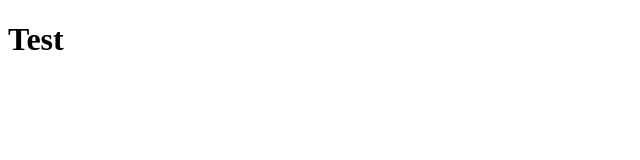
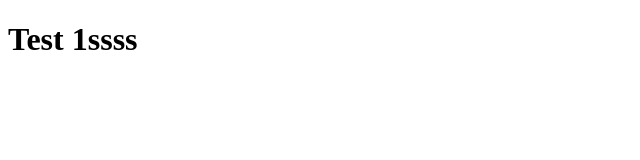
Before and after one commit to InventiveName/supreme-guacamole, a plain HTML site: page index.html in a window 1280 px wide. Shown: the whole page, without its empty margins (0-640 px from the left). Drawn offline with Linux system fonts and the light colour scheme.

Commit message:
hELLO TESTING

```diff
--- a/index.html
+++ b/index.html
@@ -6,6 +6,6 @@
   <title>Document</title>
 </head>
 <body>
-  <h1>Test</h1>
+  <h1>Test 1ssss</h1>
 </body>
 </html>
```
